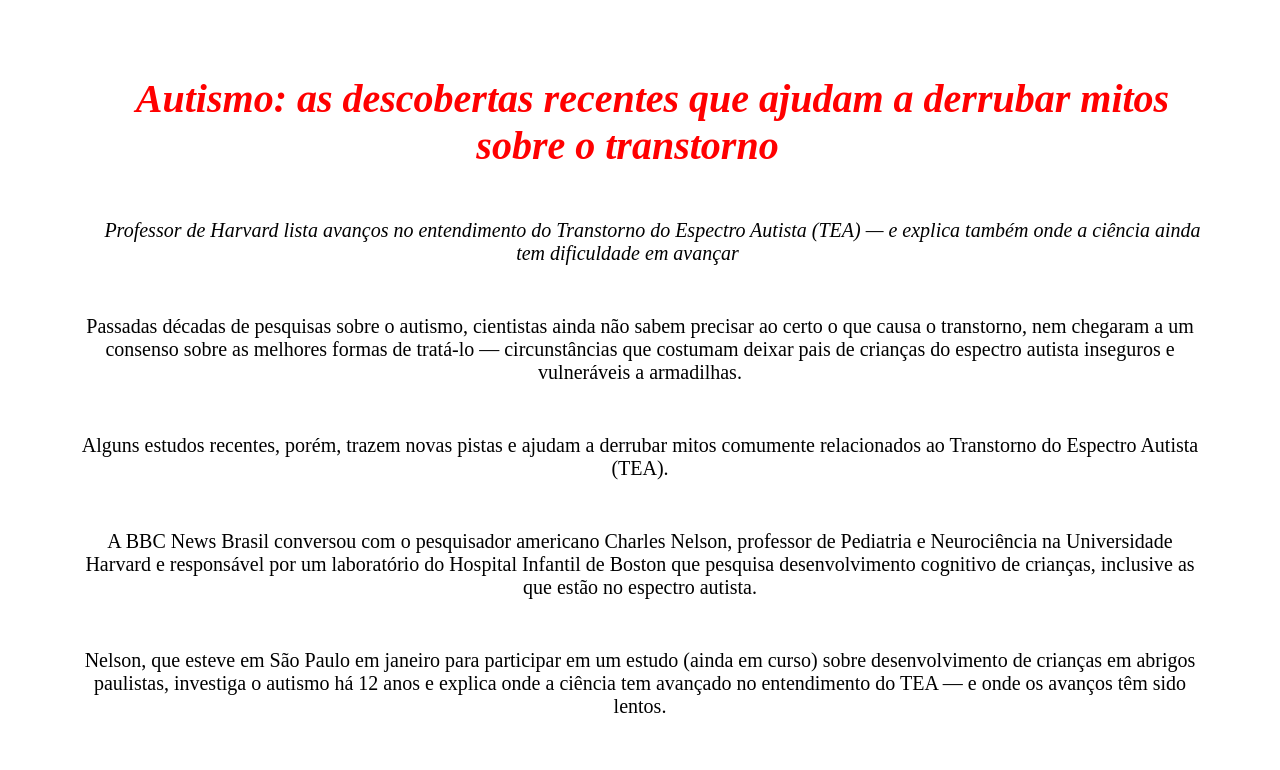
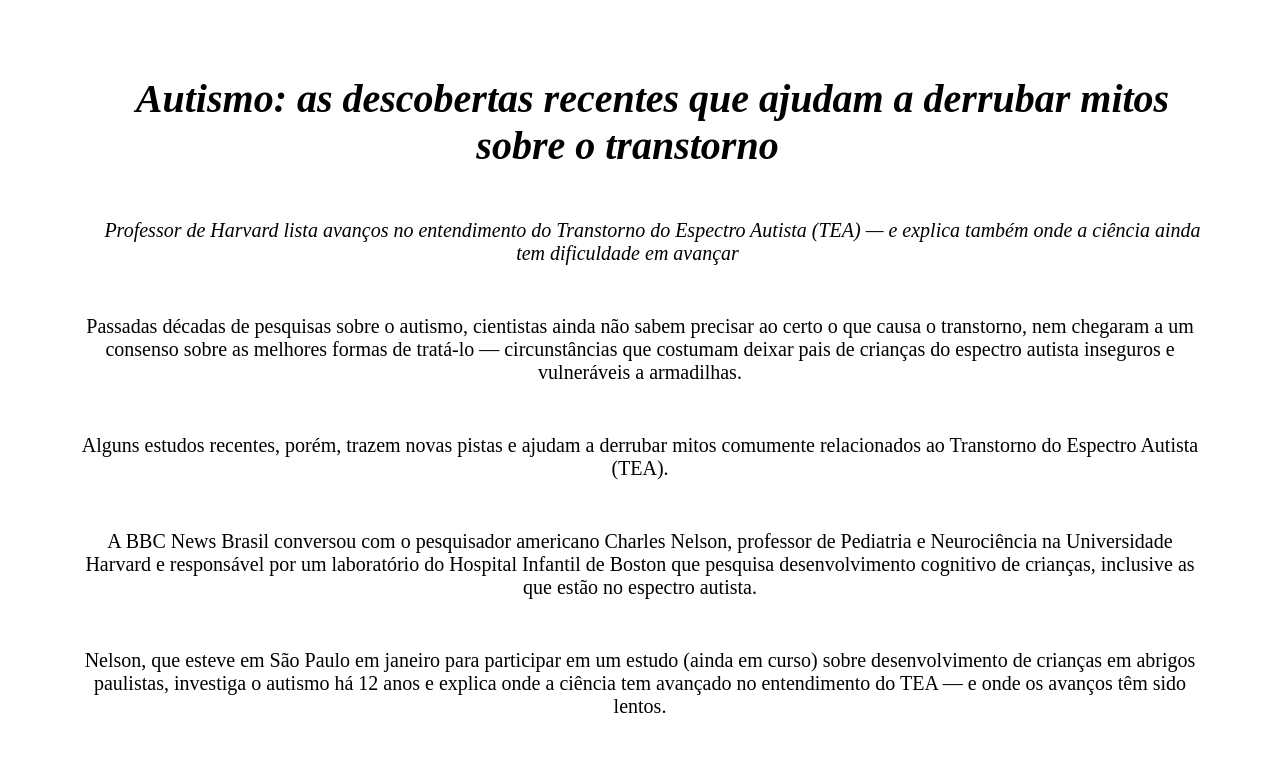
Before and after one commit to 2Kadu0Panichi2/Pagina, a plain HTML site: page index.html in a window 1280 px wide. Shown: the top 770 px of the page. Drawn offline with Linux system fonts and the light colour scheme.

Commit message:
Colorindo

```diff
--- a/style.css
+++ b/style.css
@@ -12,8 +12,7 @@ body {
 }
 
 h1 {
-   color: rgb(255, 0, 0);
-
+   color: var(--primeira-cor);
 }
 
 p{
@@ -32,12 +31,12 @@ b{
 }
 
 :root {
-    --primeira-cor:" #0073ff ";
-    --segunda-cor: " #8E70CD " ;
+    --primeira-cor:"#0073ff" ;
+    --segunda-cor: "#8E70CD" ;
 
-    --borda: " #1FFFE9 ";
+    --borda: "#1FFFE9" ;
 
-    --fundo: " #850505 ";
-    --texto: " #528277 ";
+    --fundo: "#850505" ;
+    --texto: "#528277" ;
 
 }
```
